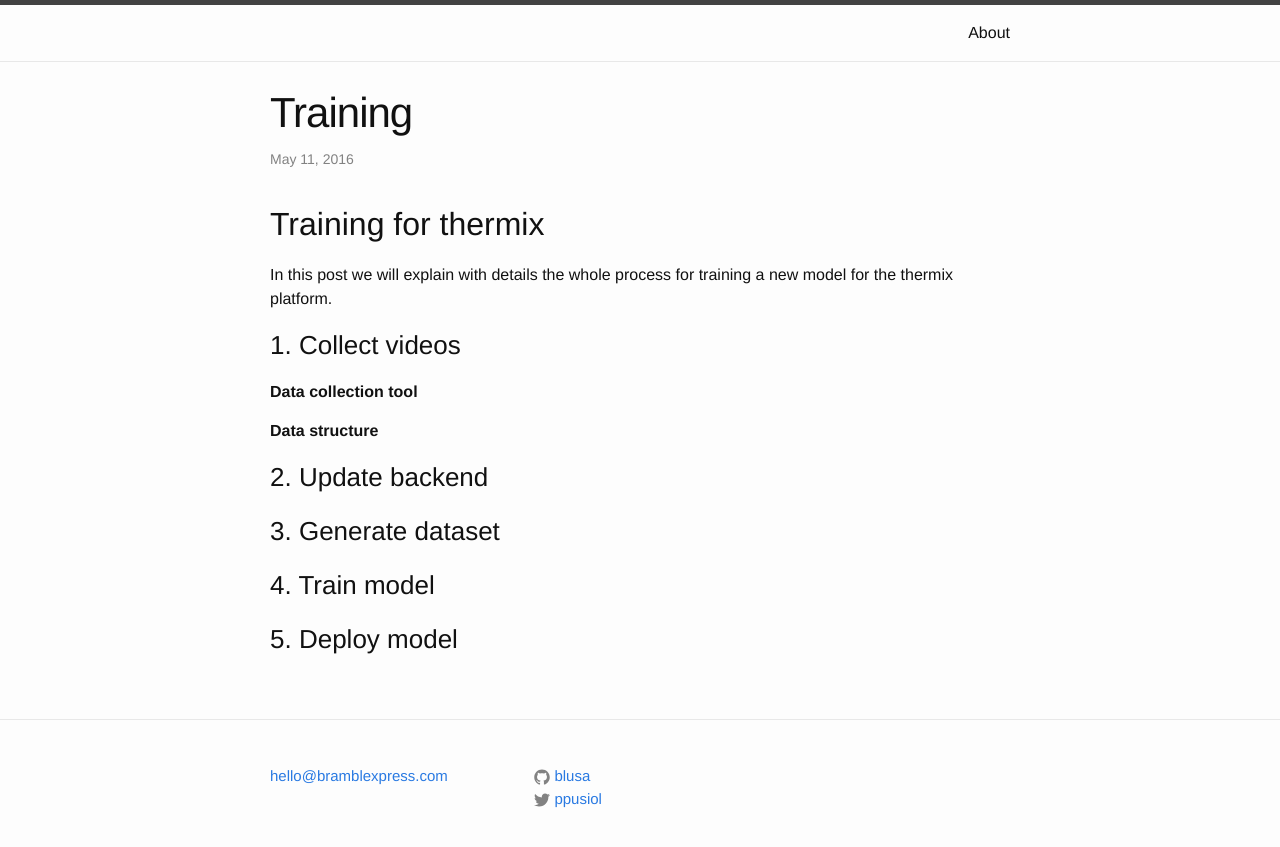
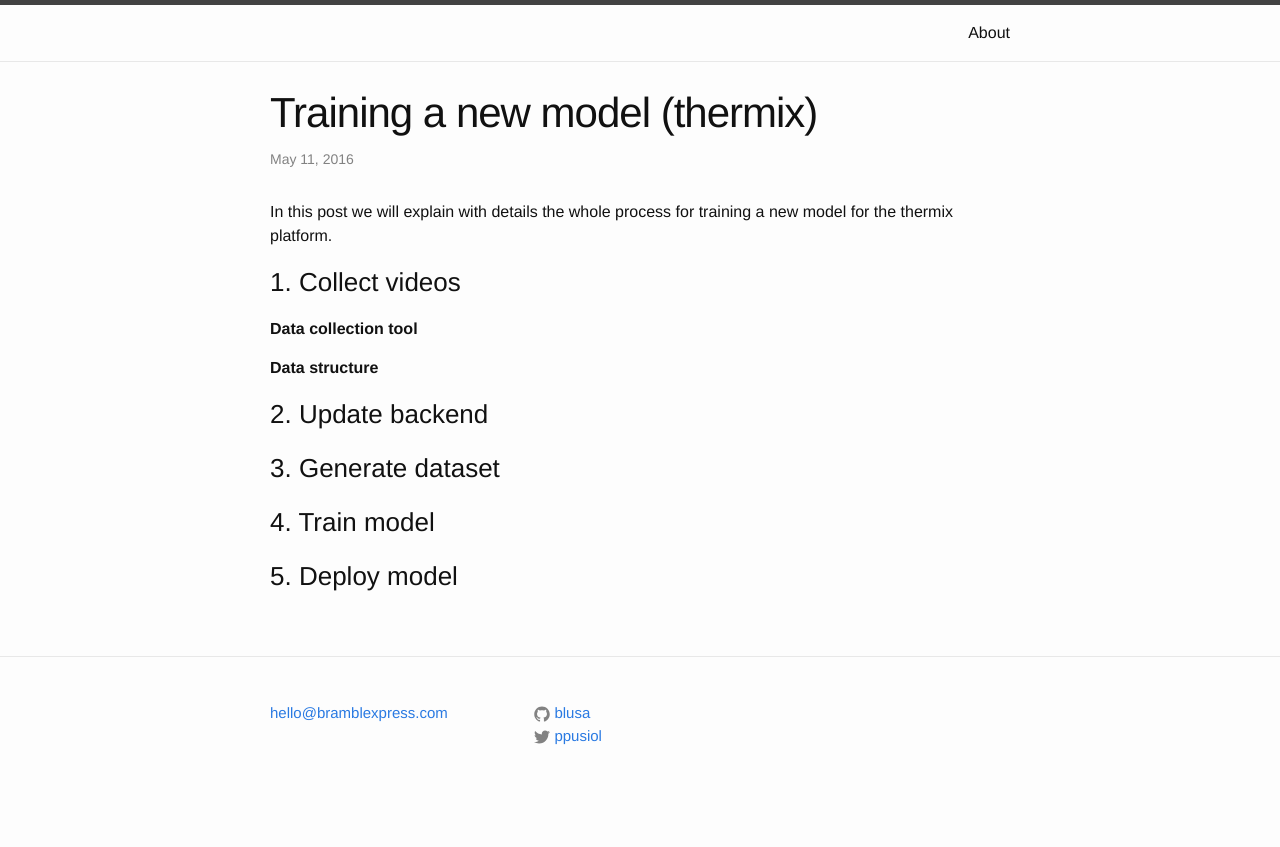
Before and after one commit to blusa/blusa.github.io, a Jekyll site: the page built from _posts/2016-06-11-training-for-thermix.md, in a window 1280 px wide. Shown: the top 847 px of the page. Built offline with Jekyll 4.4.1, drawn with Linux system fonts in a browser that asks for light colours.

Commit message:
updated title article

```diff
--- a/_posts/2016-06-11-training-for-thermix.md
+++ b/_posts/2016-06-11-training-for-thermix.md
@@ -1,10 +1,9 @@
 ---
 layout: post
-title:  "Training"
+title:  "Training a new model (thermix)"
 date:   2016-05-11 10:37:24 -0300
 categories: thermix
 ---
-## Training for thermix
 In this post we will explain with details the whole process for training a new model for the thermix platform.
 
 ### 1. Collect videos
```
